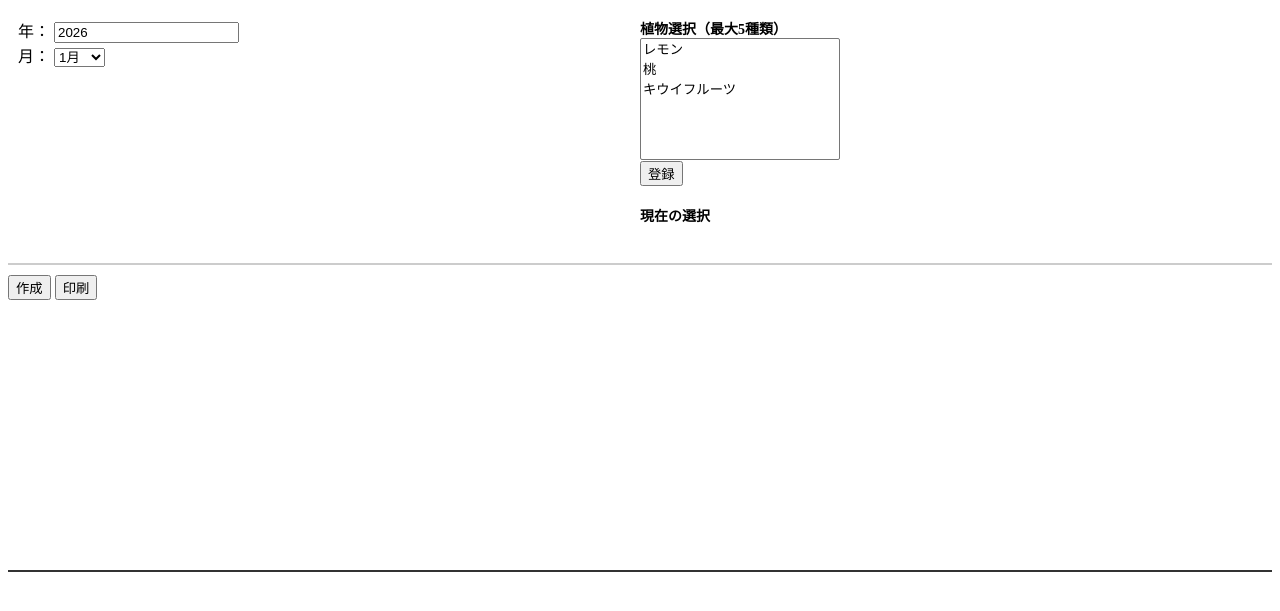
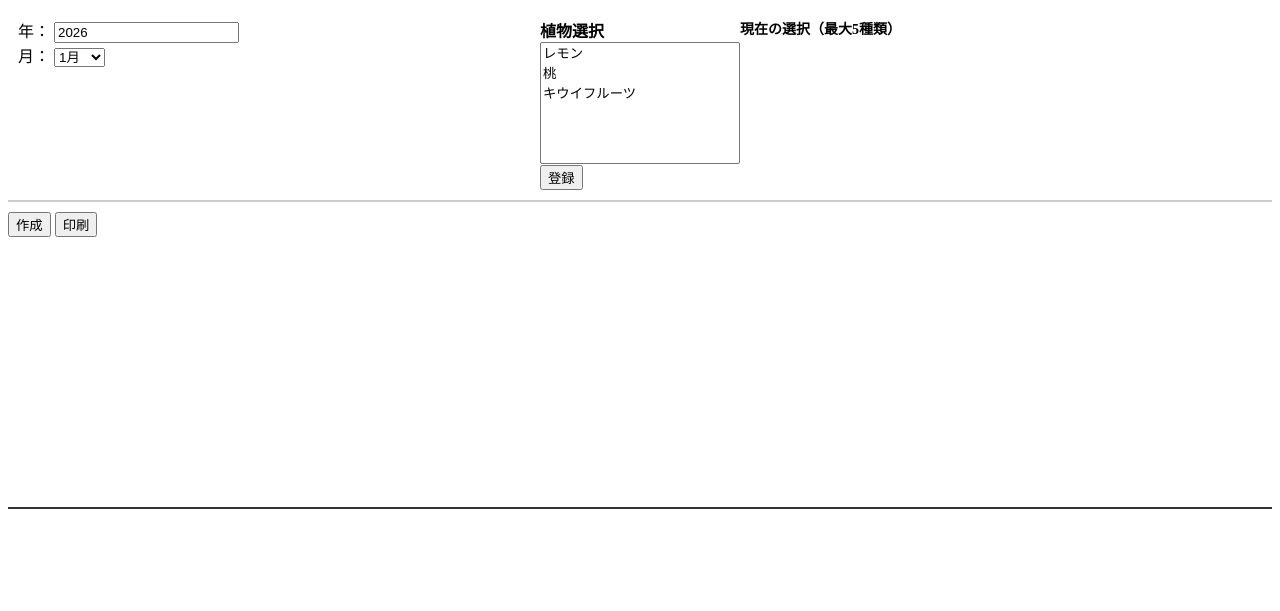
Before and after one commit to shiitake-garden/shiitake-garden.github.io, a Jekyll site: the page contents/calendar/plantcalendar.html, which Jekyll copies as it is, in a window 1280 px wide. Shown: the top 611 px of the page. Built offline with Jekyll 4.4.1, drawn with Linux system fonts in a browser that asks for light colours.

Commit message:
Update plantcalendar.html

```diff
--- a/contents/calendar/plantcalendar.html
+++ b/contents/calendar/plantcalendar.html
@@ -114,7 +114,7 @@
 <div id="controls">
 
   <!-- 左：年・月選択 -->
-  <div id="left-controls">
+  <div class="control-block" id="left-controls">
     <label>年：
       <input type="number" id="year" value="2026">
     </label>
@@ -137,19 +137,24 @@
     </label>
   </div>
 
-  <!-- 右：植物選択（リストボックス＋登録） -->
-  <div id="right-controls">
-    <strong>植物選択（最大5種類）</strong><br>
-
+  <!-- 中央：植物リストボックス -->
+  <div class="control-block" id="center-controls">
+    <strong>植物選択</strong><br>
     <select id="plant-list" size="6" style="width:200px;"></select>
     <br>
     <button onclick="addPlant()">登録</button>
+  </div>
 
-    <h4>現在の選択</h4>
+  <!-- 右：登録済み植物 -->
+  <div class="control-block" id="right-controls">
+    <strong>現在の選択（最大5種類）</strong>
     <ul id="selected-plants"></ul>
   </div>
 
 </div>
+
+
+
 
 <!-- 作成・印刷ボタン -->
 <div id="buttons">
```
